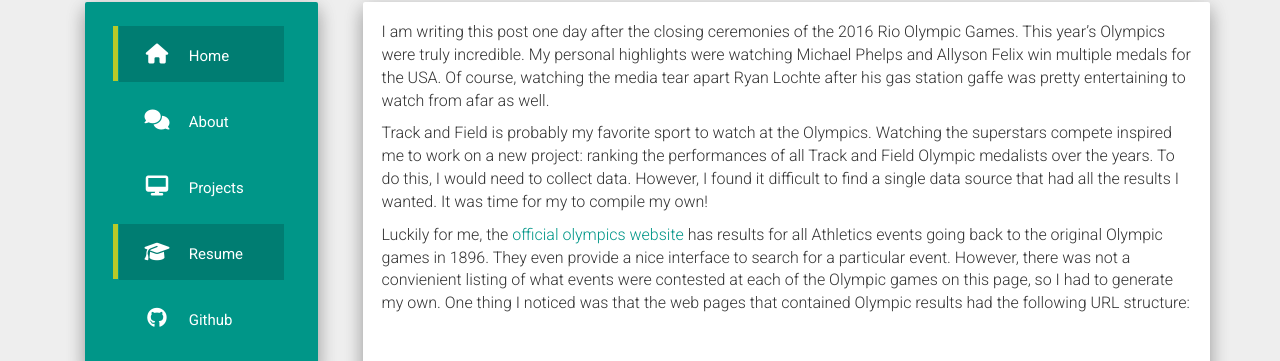
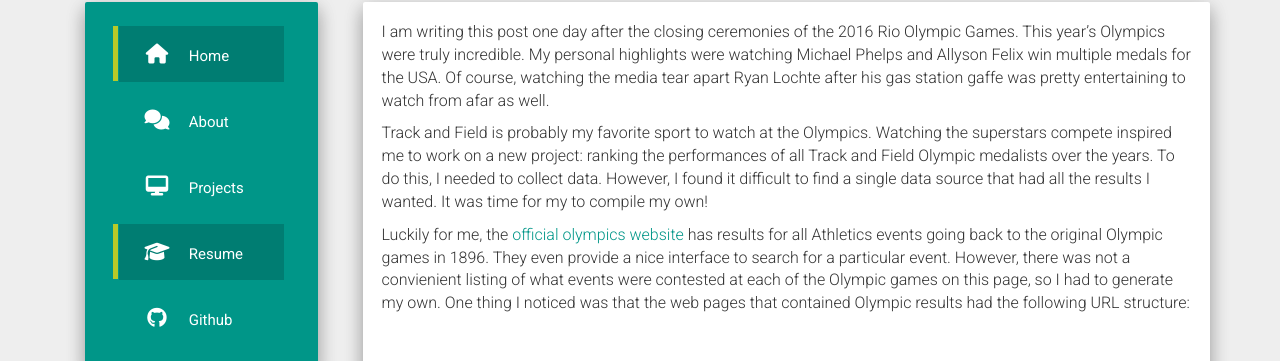
Before and after one commit to joewledger/joewledger.github.io, a Jekyll site: the page built from _posts/2016-08-20-olympic_scraping.md, in a window 1280 px wide and 1400 px high. Shown: the part 232-593 px from the top of the window. Built offline with Jekyll 4.4.1, drawn with Linux system fonts in a browser that asks for light colours; nearby versions of some CDN libraries; comment, search, counter and statistics services are not loaded; some of the changed text lies outside the part shown.

Commit message:
Minor spelling fixes to olympic scraping post
Signed-off-by: joewledger <joewledger@gmail.com>

```diff
--- a/_posts/2016-08-20-olympic_scraping.md
+++ b/_posts/2016-08-20-olympic_scraping.md
@@ -7,7 +7,7 @@
 
 I am writing this post one day after the closing ceremonies of the 2016 Rio Olympic Games. This year's Olympics were truly incredible. My personal highlights were watching Michael Phelps and Allyson Felix win multiple medals for the USA. Of course, watching the media tear apart Ryan Lochte after his gas station gaffe was pretty entertaining to watch from afar as well.
 
-Track and Field is probably my favorite sport to watch at the Olympics. Watching the superstars compete inspired me to work on a new project: ranking the performances of all Track and Field Olympic medalists over the years. To do this, I would need to collect data. However, I found it difficult to find a single data source that had all the results I wanted. It was time for my to compile my own!
+Track and Field is probably my favorite sport to watch at the Olympics. Watching the superstars compete inspired me to work on a new project: ranking the performances of all Track and Field Olympic medalists over the years. To do this, I needed to collect data. However, I found it difficult to find a single data source that had all the results I wanted. It was time for my to compile my own!
 
 Luckily for me, the [official olympics website](https://www.olympic.org/olympic-results) has results for all Athletics events going back to the original Olympic games in 1896. They even provide a nice interface to search for a particular event. However, there was not a convienient listing of what events were contested at each of the Olympic games on this page, so I had to generate my own. One thing I noticed was that the web pages that contained Olympic results had the following URL structure:
 
```
Also changed, not shown: other parts of _posts/2016-08-20-olympic_scraping.md (+1 -1 lines).
